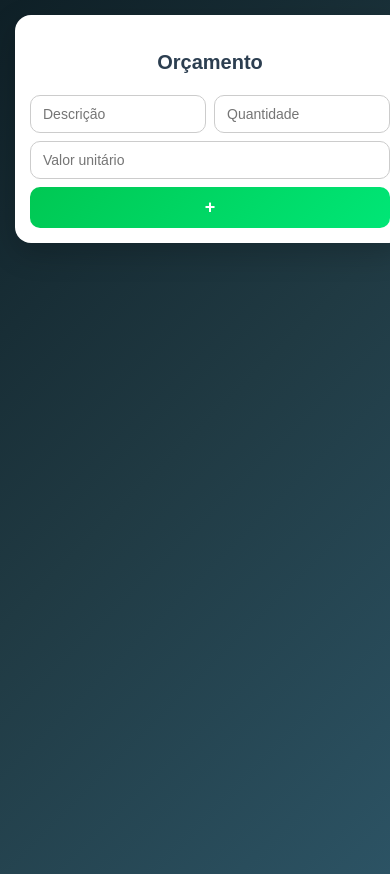
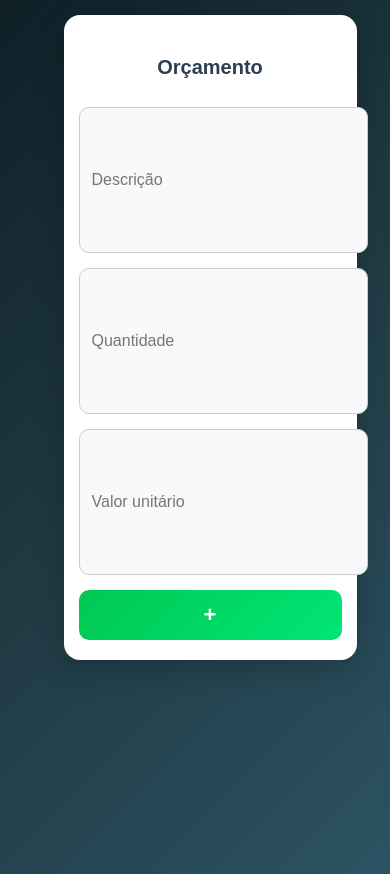
Before and after one commit to ruanbauerr/atvListaOr-amento, a React (Vite) app: page / in a window 390 px wide. Built offline with nearby package versions, Linux system fonts and the light colour scheme.

Commit message:
agora sim css2

```diff
--- a/src/App.css
+++ b/src/App.css
@@ -152,4 +152,42 @@ tbody tr:hover {
   .add-btn {
     width: 100%;
   }
+  /* 📱 MOBILE MELHORADO */
+@media (max-width: 600px) {
+  .itensAdicionais {
+    flex-direction: column;
+    align-items: stretch;
+    padding: 20px 15px;
+  }
+
+  .itensAdicionais input {
+    width: 100%;
+    font-size: 16px;
+    padding: 12px;
+  }
+
+  .add-btn {
+    width: 100%;
+    font-size: 22px;
+    padding: 12px;
+  }
+
+  /* tabela mais compacta */
+  th, td {
+    font-size: 12px;
+    padding: 8px;
+  }
+
+  .total-geral {
+    text-align: center;
+    font-size: 16px;
+  }
+  .itensAdicionais {
+  gap: 15px;
 }
+
+.itensAdicionais input {
+  background: #f8f9fa;
+}
+}
+}
```
